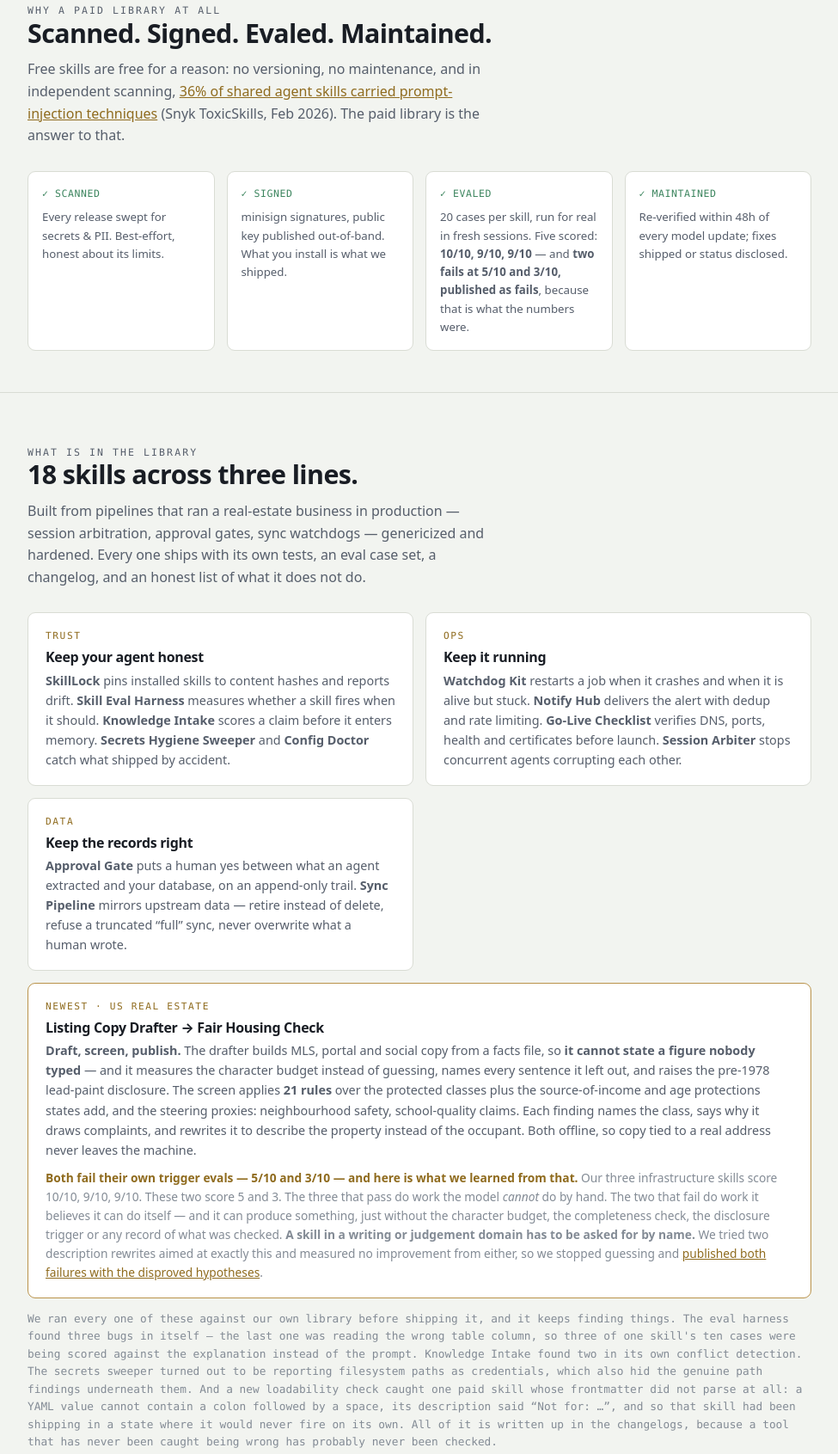
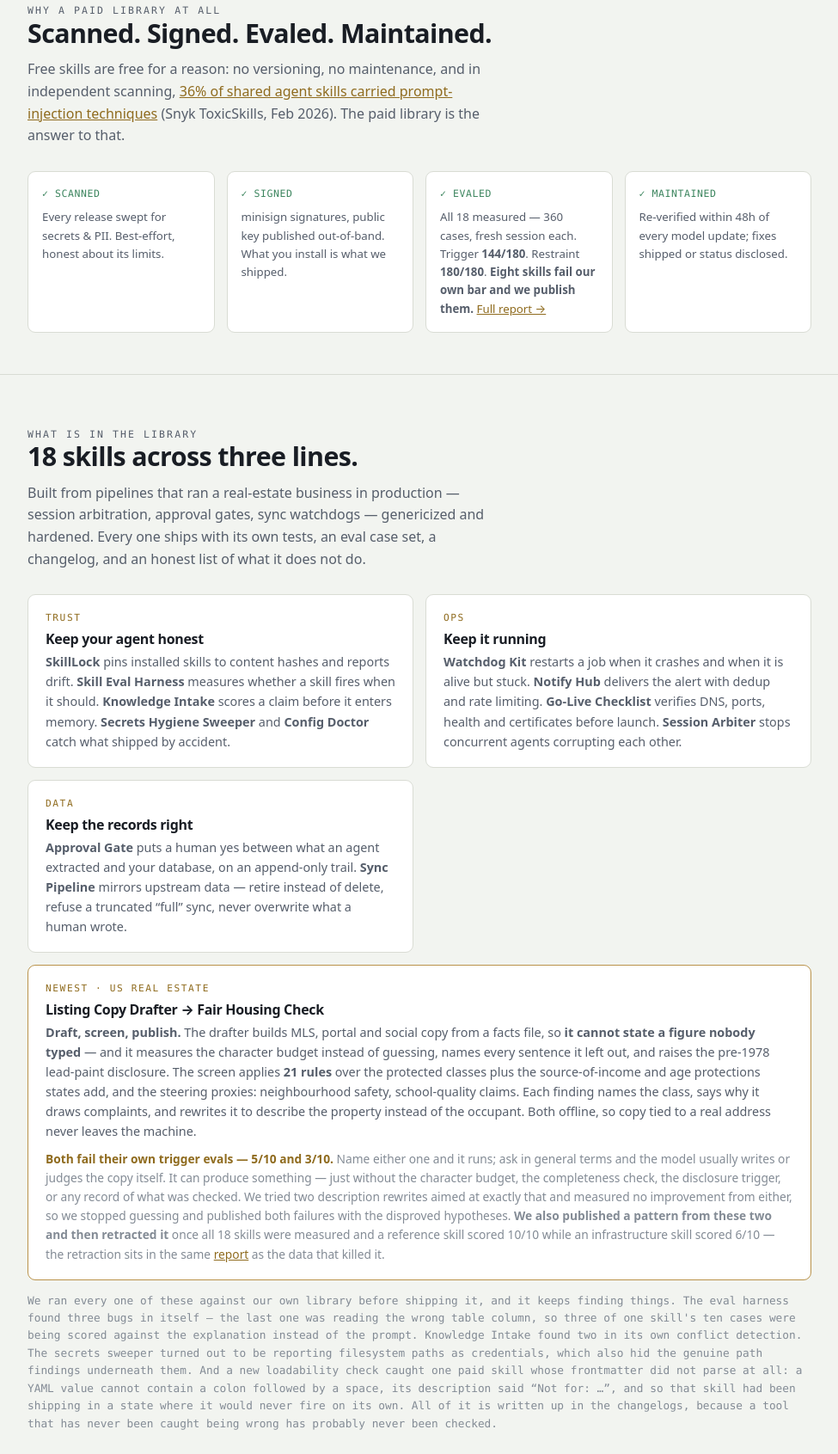
Before and after one commit to guildshelf/guildshelf.github.io, a plain HTML site: page index.html in a window 1280 px wide. Shown: the part 1411-3102 px from the top of the page at 86% size, without its empty margins (152-1127 px from the left). Drawn offline with Linux system fonts and the light colour scheme.

Commit message:
fix: retract the n=5 trigger pattern; publish library-wide numbers

```diff
--- a/index.html
+++ b/index.html
@@ -144,7 +144,7 @@
     <div class="std">
       <div class="g"><div class="tag mono">&check; SCANNED</div><p>Every release swept for secrets &amp; PII. Best-effort, honest about its limits.</p></div>
       <div class="g"><div class="tag mono">&check; SIGNED</div><p>minisign signatures, public key published out-of-band. What you install is what we shipped.</p></div>
-      <div class="g"><div class="tag mono">&check; EVALED</div><p>20 cases per skill, run for real in fresh sessions. Five scored: <b>10/10, 9/10, 9/10</b> &mdash; and <b>two fails at 5/10 and 3/10, published as fails</b>, because that is what the numbers were.</p></div>
+      <div class="g"><div class="tag mono">&check; EVALED</div><p>All 18 measured &mdash; 360 cases, fresh session each. Trigger <b>144/180</b>. Restraint <b>180/180</b>. <b>Eight skills fail our own bar and we publish them.</b> <a href="https://github.com/guildshelf/free-skills/blob/main/EVAL-REPORT.md">Full report &rarr;</a></p></div>
       <div class="g"><div class="tag mono">&check; MAINTAINED</div><p>Re-verified within 48h of every model update; fixes shipped or status disclosed.</p></div>
     </div>
   </div>
@@ -166,7 +166,7 @@
       <div class="num">NEWEST &middot; US REAL ESTATE</div>
       <h3>Listing Copy Drafter &rarr; Fair Housing Check</h3>
       <p><b>Draft, screen, publish.</b> The drafter builds MLS, portal and social copy from a facts file, so <b>it cannot state a figure nobody typed</b> &mdash; and it measures the character budget instead of guessing, names every sentence it left out, and raises the pre-1978 lead-paint disclosure. The screen applies <b>21 rules</b> over the protected classes plus the source-of-income and age protections states add, and the steering proxies: neighbourhood safety, school-quality claims. Each finding names the class, says why it draws complaints, and rewrites it to describe the property instead of the occupant. Both offline, so copy tied to a real address never leaves the machine.</p>
-      <p style="margin-top:10px;color:var(--faint);font-size:.86rem"><b style="color:var(--brass)">Both fail their own trigger evals &mdash; 5/10 and 3/10 &mdash; and here is what we learned from that.</b> Our three infrastructure skills score 10/10, 9/10, 9/10. These two score 5 and 3. The three that pass do work the model <i>cannot</i> do by hand. The two that fail do work it believes it can do itself &mdash; and it can produce something, just without the character budget, the completeness check, the disclosure trigger or any record of what was checked. <b>A skill in a writing or judgement domain has to be asked for by name.</b> We tried two description rewrites aimed at exactly this and measured no improvement from either, so we stopped guessing and <a href="https://github.com/guildshelf/skills/blob/main/plugins/guildshelf-pro/skills/listing-copy-drafter/eval/scorecard.md">published both failures with the disproved hypotheses</a>.</p>
+      <p style="margin-top:10px;color:var(--faint);font-size:.86rem"><b style="color:var(--brass)">Both fail their own trigger evals &mdash; 5/10 and 3/10.</b> Name either one and it runs; ask in general terms and the model usually writes or judges the copy itself. It can produce something &mdash; just without the character budget, the completeness check, the disclosure trigger, or any record of what was checked. We tried two description rewrites aimed at exactly that and measured no improvement from either, so we stopped guessing and published both failures with the disproved hypotheses. <b>We also published a pattern from these two and then retracted it</b> once all 18 skills were measured and a reference skill scored 10/10 while an infrastructure skill scored 6/10 &mdash; the retraction sits in the same <a href="https://github.com/guildshelf/free-skills/blob/main/EVAL-REPORT.md">report</a> as the data that killed it.</p>
     </div>
     <p class="price-note">We ran every one of these against our own library before shipping it, and it keeps finding things. The eval harness found three bugs in itself &mdash; the last one was reading the wrong table column, so three of one skill's ten cases were being scored against the explanation instead of the prompt. Knowledge Intake found two in its own conflict detection. The secrets sweeper turned out to be reporting filesystem paths as credentials, which also hid the genuine path findings underneath them. And a new loadability check caught one paid skill whose frontmatter did not parse at all: a YAML value cannot contain a colon followed by a space, its description said &ldquo;Not for: &hellip;&rdquo;, and so that skill had been shipping in a state where it would never fire on its own. All of it is written up in the changelogs, because a tool that has never been caught being wrong has probably never been checked.</p>
   </div>
@@ -261,7 +261,7 @@
       </div>
       <div class="card">
         <h3>What if a skill does not fire?</h3>
-        <p>Some do not, and we publish the numbers. Five skills measured so far: three at 10/10, 9/10 and 9/10, and two at 5/10 and 3/10. The pattern is consistent — skills that do work the model cannot do by hand fire on their own; skills in writing or judgement domains have to be asked for by name. The scorecards name every failing case, and the fixes we tried that did not work.</p>
+        <p>Some do not, and we publish the numbers for all 18. Trigger 144/180: ten skills clear our 90% bar and eight do not, the worst at 3/10. About seven in ten misses are the model doing the job itself instead of loading anything &mdash; naming the skill works. Every scorecard lists its failing cases and the fixes we tried that did not help, and the <a href="https://github.com/guildshelf/free-skills/blob/main/EVAL-REPORT.md">library report</a> includes a pattern we published and then retracted when more data killed it.</p>
       </div>
       <div class="card">
         <h3>Can I try before I buy?</h3>
```
